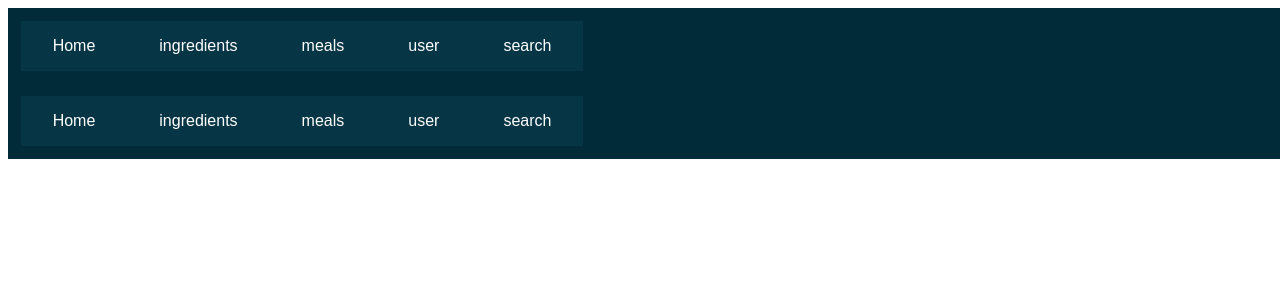
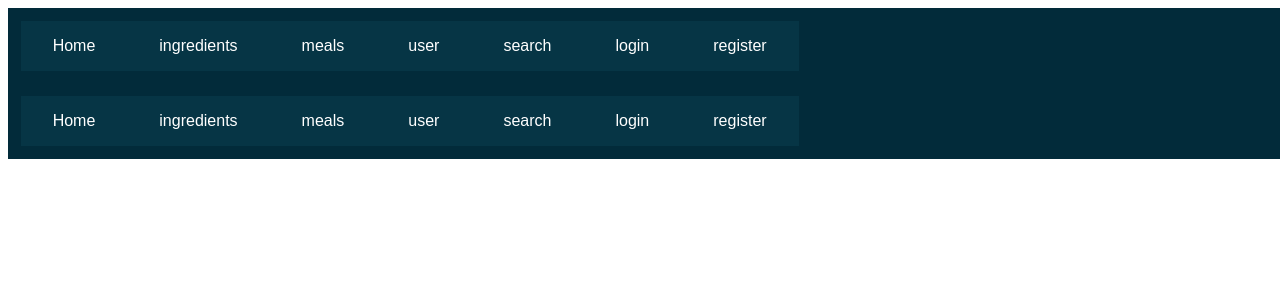
Before and after one commit to Banderas13/koolyhealth, an Angular app: page /navbar in a window 1280 px wide. Shown: the top 300 px of the page. Built offline with nearby package versions, Linux system fonts and the light colour scheme.

Commit message:
Added login and registration buttons to navbar

```diff
--- a/src/app/navbar/navbar.component.html
+++ b/src/app/navbar/navbar.component.html
@@ -5,6 +5,8 @@
       <button class="button button1" routerLink="/meals">meals</button>
       <button class="button button1" routerLink="/user">user</button>
       <button class="button button1" routerLink="/search">search</button>
+      <button class="button button1" routerLink="/login">login</button>
+      <button class="button button1" routerLink="/registration">register</button>
   </nav>
 </span>
 
```
